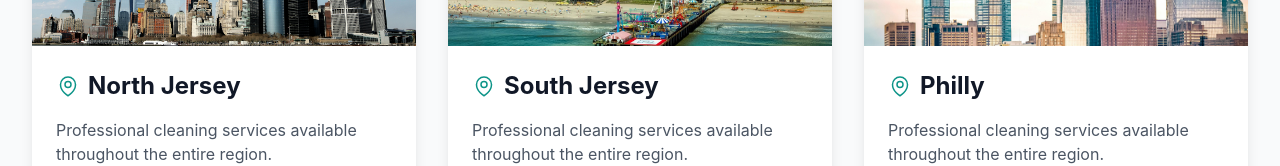
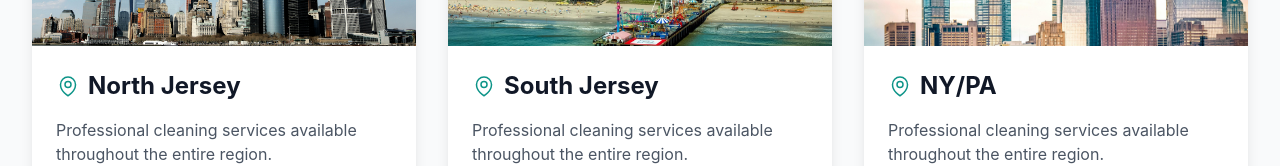
Before and after one commit to AssiamahS/kasaglowclean-aistudio, a React (Vite) app: page /locations in a window 1280 px wide. Shown: the part 466-632 px from the top of the page. Built offline with nearby package versions, Linux system fonts and the light colour scheme; no server answers; a web font is replaced by a local one.

Commit message:
Update location label from Philly to NY/PA
- Changed location state from 'Philly' to 'NY/PA' in LOCATIONS array
- Reflects service area coverage for New York and Pennsylvania

```diff
--- a/constants.ts
+++ b/constants.ts
@@ -167,7 +167,7 @@ export const LOCATIONS: Location[] = [
     image: '/images/atlantic-city-4020882_1280.jpg'
   },
   {
-    state: 'Philly',
+    state: 'NY/PA',
     cities: [],
     image: '/images/philly_skyline.jpg'
   }
```
